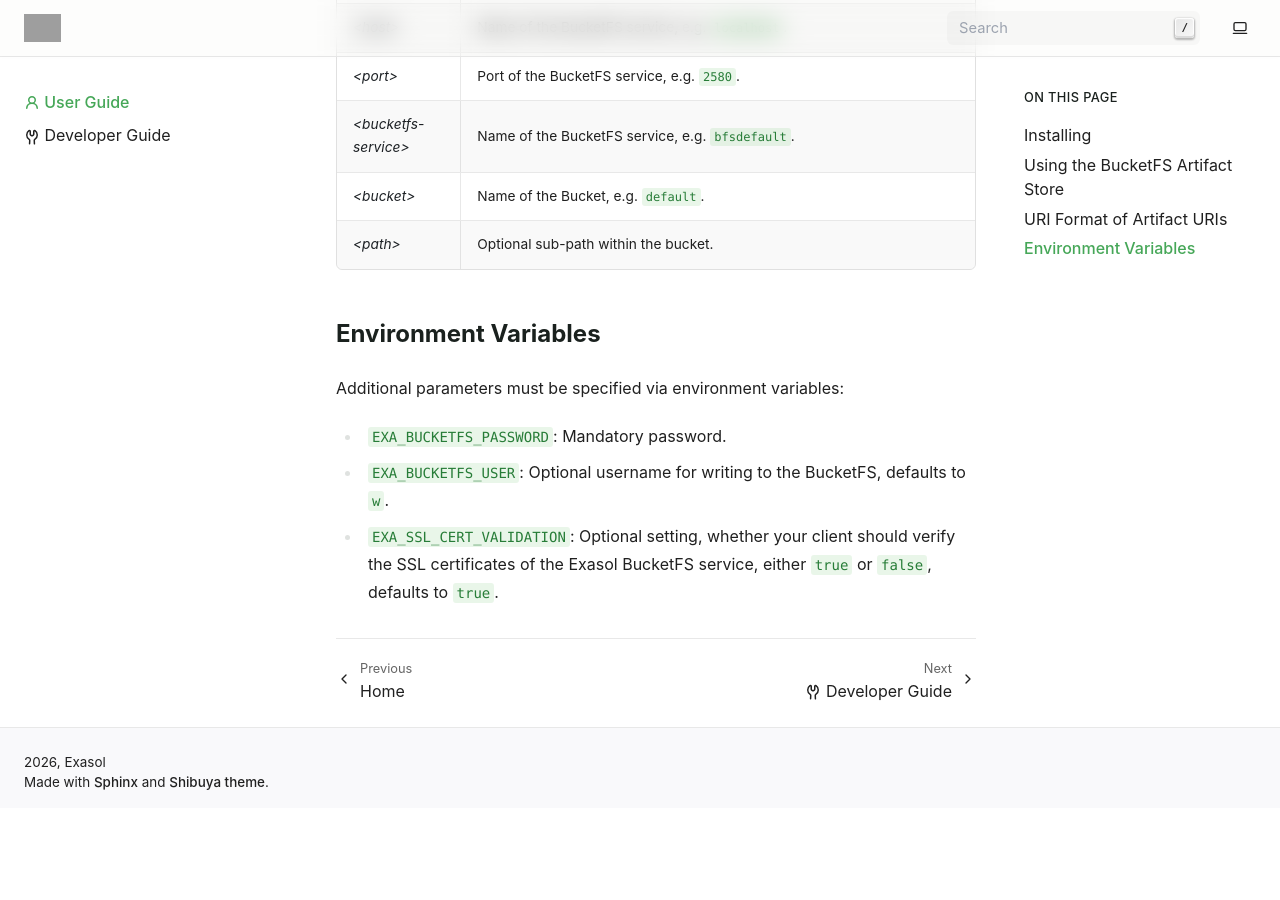
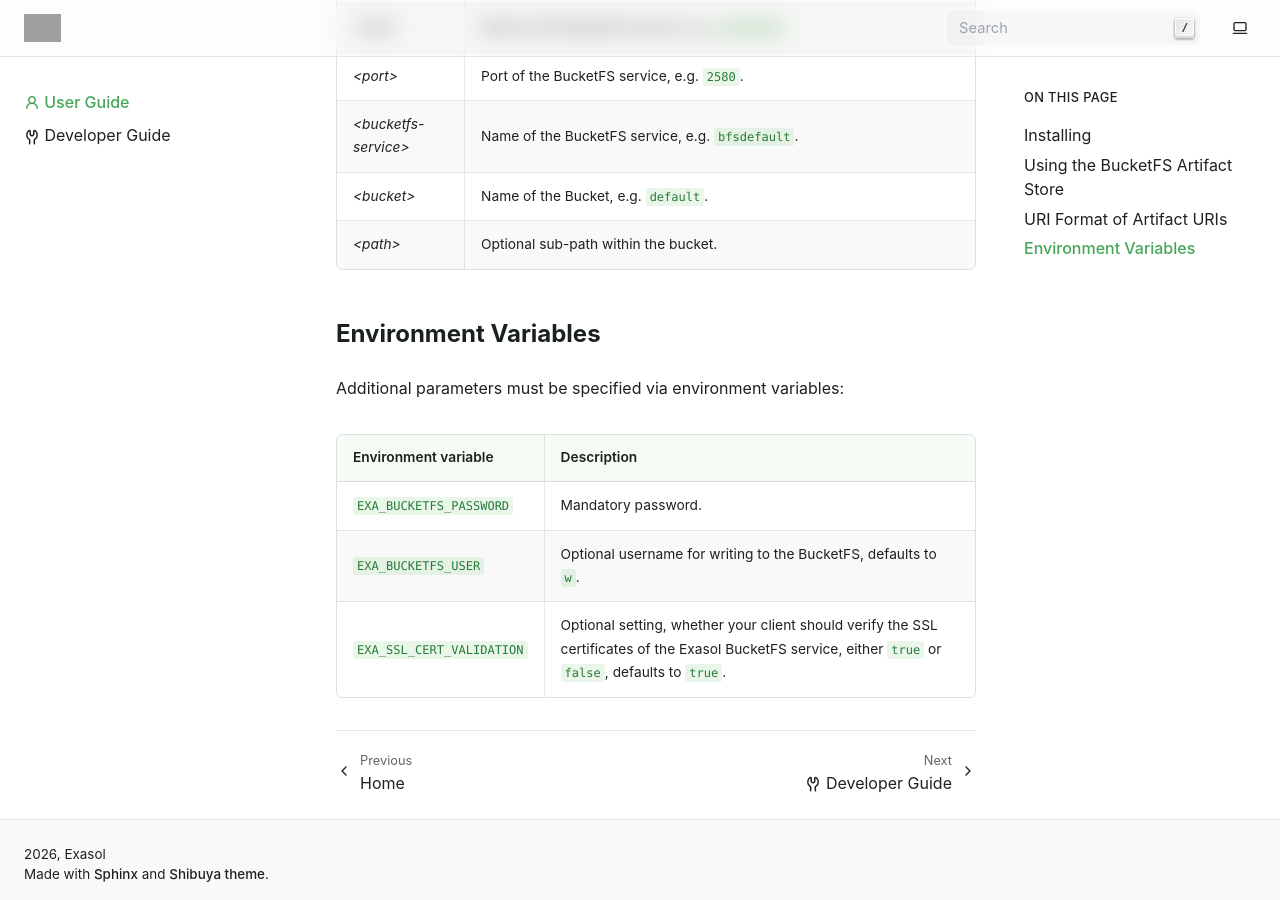
Before and after one commit to exasol/mlflow-plugin, a Sphinx documentation site: the page built from doc/user_guide.rst, in a window 1280 px wide and 900 px high, scrolled down 1548 px. Built offline with Sphinx 7.4.7, drawn with Linux system fonts in a browser that asks for light colours; pages that are not in the unit, such as notebooks, are missing from menus; before the commit the page ends 2356 px from its top, so only the background shows below that; grey boxes are pictures that could not be loaded.

Commit message:
Fixed review findings

```diff
--- a/doc/user_guide.rst
+++ b/doc/user_guide.rst
@@ -86,8 +87,17 @@ Environment Variables
 
 Additional parameters must be specified via environment variables:
 
-* ``EXA_BUCKETFS_PASSWORD``: Mandatory password.
-* ``EXA_BUCKETFS_USER``: Optional username for writing to the BucketFS, defaults to ``w``.
-* ``EXA_SSL_CERT_VALIDATION``: Optional setting, whether your client should
-  verify the SSL certificates of the Exasol BucketFS service, either ``true``
-  or ``false``, defaults to ``true``.
+.. list-table::
+   :header-rows: 1
+   :widths: 20 80
+
+   * - Environment variable
+     - Description
+   * - ``EXA_BUCKETFS_PASSWORD``
+     - Mandatory password.
+   * - ``EXA_BUCKETFS_USER``
+     - Optional username for writing to the BucketFS, defaults to ``w``.
+   * - ``EXA_SSL_CERT_VALIDATION``
+     - Optional setting, whether your client should
+       verify the SSL certificates of the Exasol BucketFS service, either
+       ``true`` or ``false``, defaults to ``true``.
```
Also changed, not shown: other parts of doc/user_guide.rst (+1 -0 lines).
